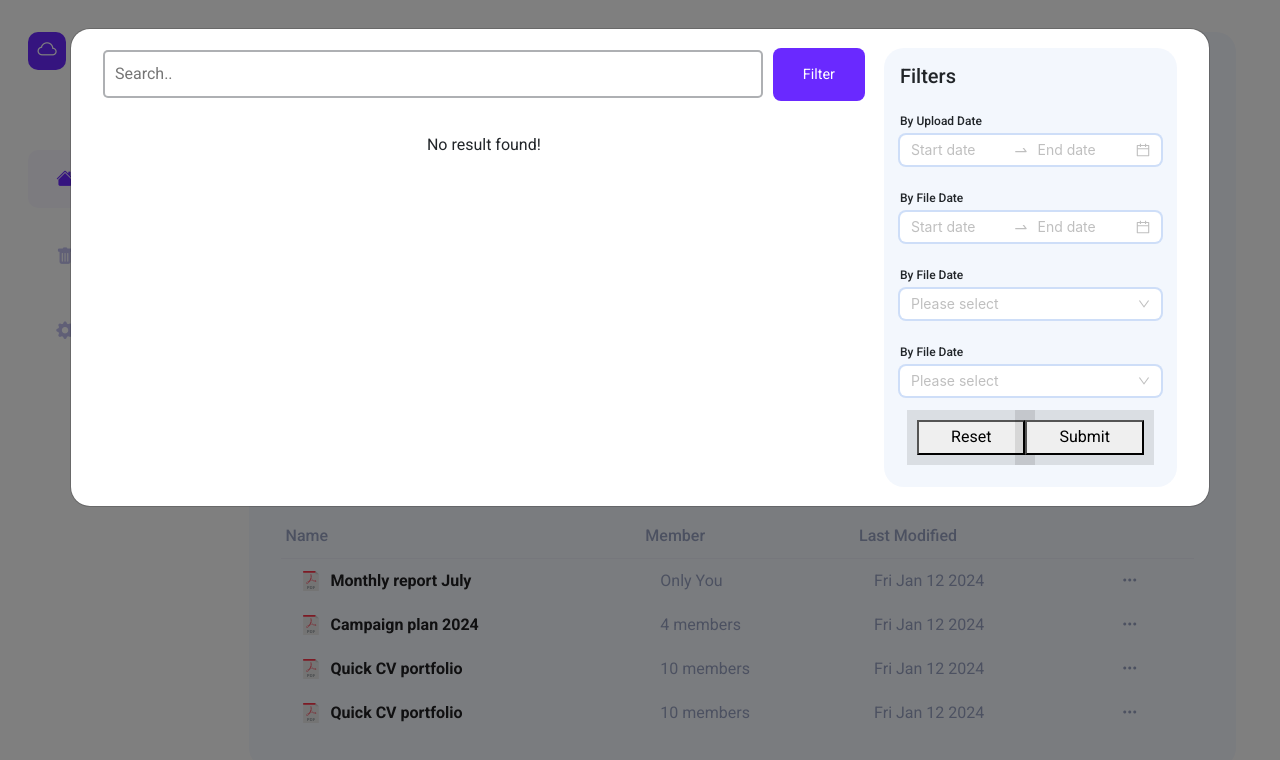
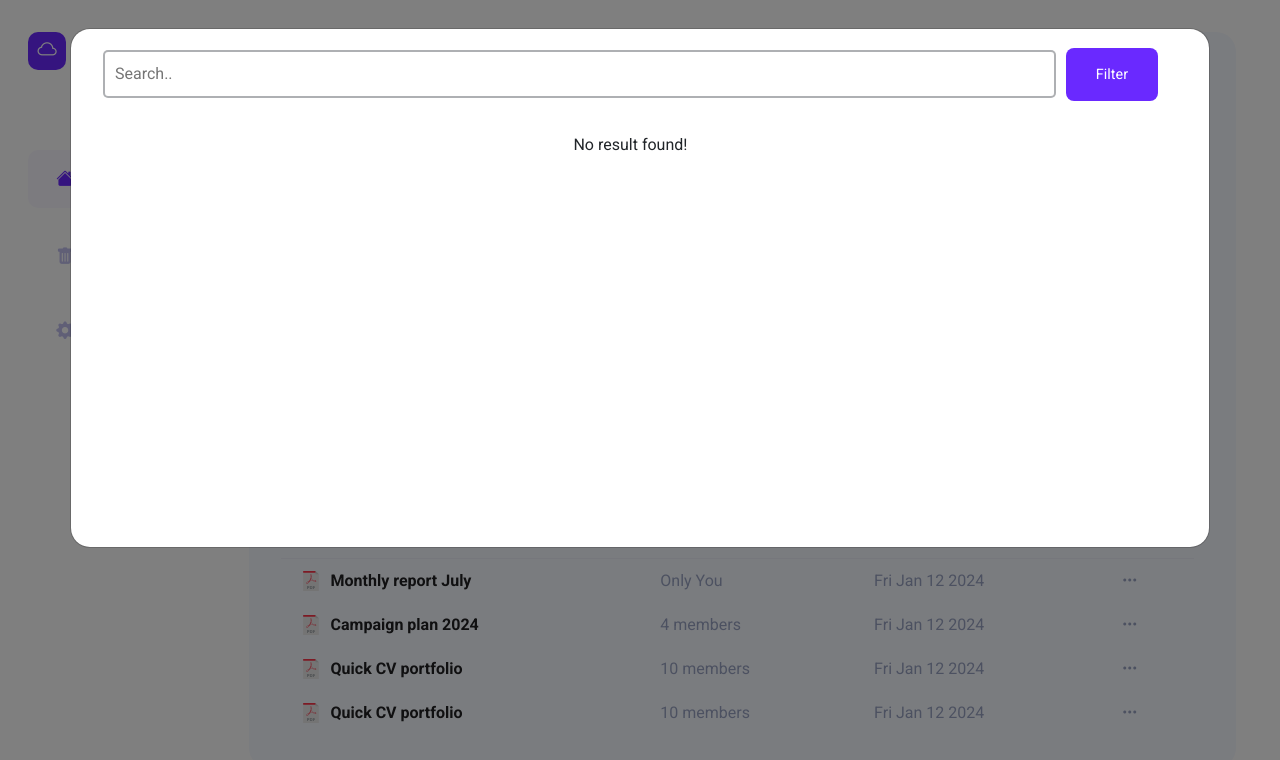
Before and after one commit to Charlygraphy23/drive-clone, a Next.js app: page / in a window 1280 px wide. Both pictures are taken after a click on the button "Search File..". Shown: the top 760 px of the page. Built offline with nearby package versions, Linux system fonts and the light colour scheme; grey boxes are pictures that could not be loaded.

Commit message:
progress on filter and transitions

```diff
--- a/app/components/header/components/search/components/filters/components/filterSelect.tsx
+++ b/app/components/header/components/search/components/filters/components/filterSelect.tsx
@@ -1,7 +1,7 @@
 "use client"
 
 import { Select, SelectProps } from 'antd';
-import { FilterStateType } from '..';
+import { FilterStateType } from '../../../interfaces/index.interface';
 
 type Props = {
     type: keyof FilterStateType,
--- a/app/components/header/components/search/components/filters/index.tsx
+++ b/app/components/header/components/search/components/filters/index.tsx
@@ -2,26 +2,23 @@
 
 import { DatePicker, SelectProps } from 'antd';
 import { Dayjs } from 'dayjs';
-import { useState } from 'react';
+import { useContext, useEffect, useState } from 'react';
+import { FilterStateType } from '../../interfaces/index.interface';
+import { submitFilters } from '../../store/actions';
+import { SearchContext } from '../../store/context';
 import FilterSelect from './components/filterSelect';
 import FilterWrapper from './components/filterWrapper';
 import style from './style.module.scss';
 import { CONTENT_TYPE, HASHTAGS, getContentType, getTagsForSearch } from './utils/index.utils';
 
-export interface FilterStateType {
-    createdAt: [typeof Dayjs, typeof Dayjs],
-    exifDate: [typeof Dayjs, typeof Dayjs],
-    type: string[],
-    hashtags: string[]
-}
 
 const { RangePicker } = DatePicker;
 const typeOptions: SelectProps['options'] = getContentType(CONTENT_TYPE)
 const hashtagsOptions: SelectProps['options'] = getTagsForSearch(HASHTAGS)
 
 
-
 const SearchFilters = () => {
+    const { state: contextState, dispatch } = useContext(SearchContext)
     const [state, setState] = useState<FilterStateType>({
         createdAt: [Dayjs, Dayjs],
         exifDate: [Dayjs, Dayjs],
@@ -38,14 +35,33 @@ const SearchFilters = () => {
         }))
     }
 
+    const handleSubmit = () => {
+        dispatch(submitFilters(state))
+    }
+
+    const resetFilters = () => {
+        dispatch(submitFilters({} as FilterStateType))
+    }
+
+    useEffect(() => {
+        if (contextState.isFilterShown) {
+            setState(contextState.filters)
+        }
+
+        return () => {
+            if (!contextState.isFilterShown)
+                setState({} as FilterStateType)
+        }
+    }, [contextState?.filters, contextState.isFilterShown])
+
     return (
-        <div className={style.filters}>
+        <div className={`${style.filters} ${contextState.isFilterShown && style.show}`}>
             <h5 className="mb-4">Filters</h5>
 
             <div className={style.wrapper}>
                 <FilterWrapper label='By Upload Date' >
                     <RangePicker
-                        value={state.createdAt as any}
+                        value={state?.createdAt as any}
                         allowClear
                         popupClassName="antd__appTheme"
                         className="antd__appTheme"
@@ -57,7 +73,7 @@ const SearchFilters = () => {
                     <RangePicker
                         popupClassName="antd__appTheme"
                         className="antd__appTheme"
-                        value={state.exifDate as any}
+                        value={state?.exifDate as any}
                         allowClear
                         onChange={(dates) => onChange(dates, "exifDate")}
                     />
@@ -65,7 +81,7 @@ const SearchFilters = () => {
 
                 <FilterWrapper label='By File Date' >
                     <FilterSelect
-                        value={state.type}
+                        value={state?.type}
                         onChange={onChange}
                         options={typeOptions}
                         type={"type"}
@@ -76,19 +92,17 @@ const SearchFilters = () => {
 
                 <FilterWrapper label='By File Date' >
                     <FilterSelect
-                        value={state.hashtags}
+                        value={state?.hashtags}
                         onChange={onChange}
                         options={hashtagsOptions}
                         type={"hashtags"}
                     />
                 </FilterWrapper>
+            </div>
 
-
-                <div className={style.buttonGroup}>
-                    <button>Reset</button>
-                    <button>Submit</button>
-                </div>
-
+            <div className={style.buttonGroup}>
+                <button onClick={resetFilters}>Reset</button>
+                <button onClick={handleSubmit}>Submit</button>
             </div>
         </div>
     )
--- a/app/components/header/components/search/components/filters/style.module.scss
+++ b/app/components/header/components/search/components/filters/style.module.scss
@@ -1,12 +1,37 @@
 @use "/app/styles/variable.scss" as color;
 
 .filters {
-  width: 400px;
+	width: 0px;
+	height: 0px;
 	background-color: rgba(color.$light-blue, 0.06);
 	border-radius: 20px;
+	padding: 0rem;
+	overflow: hidden;
+	transition: 0.2s ease-in;
+	transition-property: width;
+	display: flex;
+	flex-direction: column;
+
+	&.show {
+		width: 400px;
+		height: auto;
 		padding: 1rem;
 
 		.wrapper {
+			padding: inherit;
+			opacity: 1;
+			pointer-events: all;
+		}
+	}
+
+	.wrapper {
+		overflow: auto;
+		margin: -1rem;
+		opacity: 0;
+		pointer-events: none;
+		transition: 1s ease-in-out;
+		transition-property: opacity;
+
 		.label {
 			margin-bottom: 1.5rem;
 
@@ -34,17 +59,39 @@
 				}
 			}
 		}
+	}
 
 	.buttonGroup {
 		display: flex;
-      justify-content: center;
+		justify-content: space-between;
 		align-items: center;
-      margin: 1rem 0px;
+		gap: 8px;
+		margin-top: 2rem;
 
 		button {
-        padding: 0.2em 2em;
-        box-shadow: 0px 0px 0px 10px rgba(black, 0.1);
+			padding: 0.3em 2em;
+			border: none;
+			border-radius: 4px;
+
+			&:first-child {
+				background-color: transparent;
+				color: color.$error1;
+				border: 1px solid color.$error1;
+
+				&:active {
+					background-color: rgba(color.$gray-color1, 0.3);
+				}
+			}
+
+			&:last-child {
+				background-color: color.$blue;
+				color: white;
+				box-shadow: 0px 0px 6px 6px rgba(color.$blue, 0.1);
+
+				&:active {
+					background-color: color.$light-blue;
 				}
 			}
 		}
 	}
+}
--- a/app/components/header/components/search/components/resultComponent.tsx
+++ b/app/components/header/components/search/components/resultComponent.tsx
@@ -18,7 +18,7 @@ const ResultComponent = ({ type, title, path, selected = false }: Props) => {
     console.log(style.lists)
 
     return (
-        <Link href={path} className={`${style.results} ${selected ? style.selected : ""}`}>
+        <Link href={path} className={`${style.option} ${selected ? style.selected : ""}`}>
             {fileIcon}
             <p>{title}</p>
             <i className="bi bi-arrow-return-left"></i>
--- a/app/components/header/components/search/components/searchModal.tsx
+++ b/app/components/header/components/search/components/searchModal.tsx
@@ -1,7 +1,9 @@
 "use client"
 
 import { useQuery } from '@tanstack/react-query';
-import { useMemo, useState } from 'react';
+import { useContext, useMemo, useState } from 'react';
+import { toggleFilterView } from '../store/actions';
+import { SearchContext } from '../store/context';
 import style from '../style.module.scss';
 import ResultComponent from './resultComponent';
 import SearchLoader from './searchLoader';
@@ -36,6 +38,7 @@ const api = async (): Promise<any> => {
 const SearchModal = () => {
     const [search, setSearch] = useState("")
     const { isFetched, data = {}, isLoading } = useQuery({ queryKey: ["data", search], queryFn: api, retry: false, enabled: !!search, staleTime: 3000 })
+    const { dispatch } = useContext(SearchContext)
     const hasData = useMemo(() => {
         const { files = {}, folders = {} } = data
         return !!(files?.length && folders?.length && isFetched)
@@ -44,24 +47,26 @@ const SearchModal = () => {
     return <div className={style.wrapper}>
         <div className={style.inputGroup}>
             <input type="text" placeholder='Search..' value={search} onChange={(e) => setSearch(e.target.value)} />
-            <button className="button">Filter</button>
+            <button className="button" onClick={() => dispatch(toggleFilterView())}>Filter</button>
         </div>
 
 
+        <div className={style.results}>
             {isLoading && <SearchLoader />}
             {!hasData && !isLoading && <span className="px-1 text-center">No result found!</span>}
-        {hasData && <section className={style.resultWrapper}>
+            {hasData && <section className={style.listWrapper}>
                 <h6>Files</h6>
                 <div className={style.lists}>
                     {data?.files?.map((val: any, index: number) => <ResultComponent key={index} selected={index === 0} type={val?.type} title={val?.title} path={val?.path} />)}
                 </div>
             </section>}
-        {hasData && <section className={style.resultWrapper}>
+            {hasData && <section className={style.listWrapper}>
                 <h6>Folders</h6>
                 <div className={style.lists}>
                     {data?.folders?.map((val: any, index: number) => <ResultComponent key={index} type={"folder"} title={val?.title} path={val?.path} />)}
                 </div>
             </section>}
+        </div>
     </div>;
 };
 
--- a/app/components/header/components/search/store/reducer.tsx
+++ b/app/components/header/components/search/store/reducer.tsx
@@ -1,9 +1,11 @@
 import { ActionType } from "@/app/interfaces/index.interface";
 import { SearchReducerStateType } from "../interfaces/index.interface";
-import { SUBMIT_FILTERS } from "./actions";
+import { SUBMIT_FILTERS, TOGGLE_FILTER_VIEW } from "./actions";
+
 
 const initialState = {
-    filters: {}
+    filters: {},
+    isFilterShown: false
 } as SearchReducerStateType
 
 const searchReducer = (state = initialState, action: ActionType) => {
@@ -15,6 +17,10 @@ const searchReducer = (state = initialState, action: ActionType) => {
         case SUBMIT_FILTERS:
             newState.filters = payload
             return newState
+
+        case TOGGLE_FILTER_VIEW:
+            newState.isFilterShown = !newState.isFilterShown
+            return newState
         default:
             return newState
     }
--- a/app/components/header/components/search/style.module.scss
+++ b/app/components/header/components/search/style.module.scss
@@ -27,12 +27,12 @@
 	.body {
 		display: flex;
 		gap: 1.2rem;
+		height: 480px;
 
 		.wrapper {
 			display: flex;
 			width: 100%;
 			flex-direction: column;
-			min-height: 300px;
 
 			.inputGroup {
 				display: flex;
@@ -52,7 +52,13 @@
 				}
 			}
 
-			.resultWrapper {
+			.results {
+				display: flex;
+				width: 100%;
+				flex-direction: column;
+				overflow: auto;
+
+				.listWrapper {
 					display: flex;
 					flex-direction: column;
 					margin-bottom: 1rem;
@@ -60,7 +66,7 @@
 					.lists {
 						margin: 0.5rem 0rem;
 
-					.results {
+						.option {
 							display: flex;
 							align-items: center;
 							color: black;
@@ -114,3 +120,4 @@
 			}
 		}
 	}
+}
--- a/app/styles/variable.scss
+++ b/app/styles/variable.scss
@@ -5,6 +5,7 @@ $secondary-color: #ffffff;
 $light-primary-color: #f9f7fe;
 $violet-color: #8652ff;
 $light-blue: #387adf;
+$blue: #1d24ca;
 $text-gray-color: #99a3c2;
 $icon-color: #c0bfed;
 $black-color: #202022;
@@ -13,3 +14,4 @@ $gray-color: #5f6368;
 $gray-color1: #e0e0e0;
 $light-gray-color: #f5f8fe;
 $error: #d84728;
+$error1: #ff6868;
```
Also changed, not shown: app/components/header/components/search/interfaces/index.interface.ts (+10 -1 lines), app/components/header/components/search/store/actions.ts (+19 -0 lines). Lines whose indentation alone changed are shown as unchanged.
